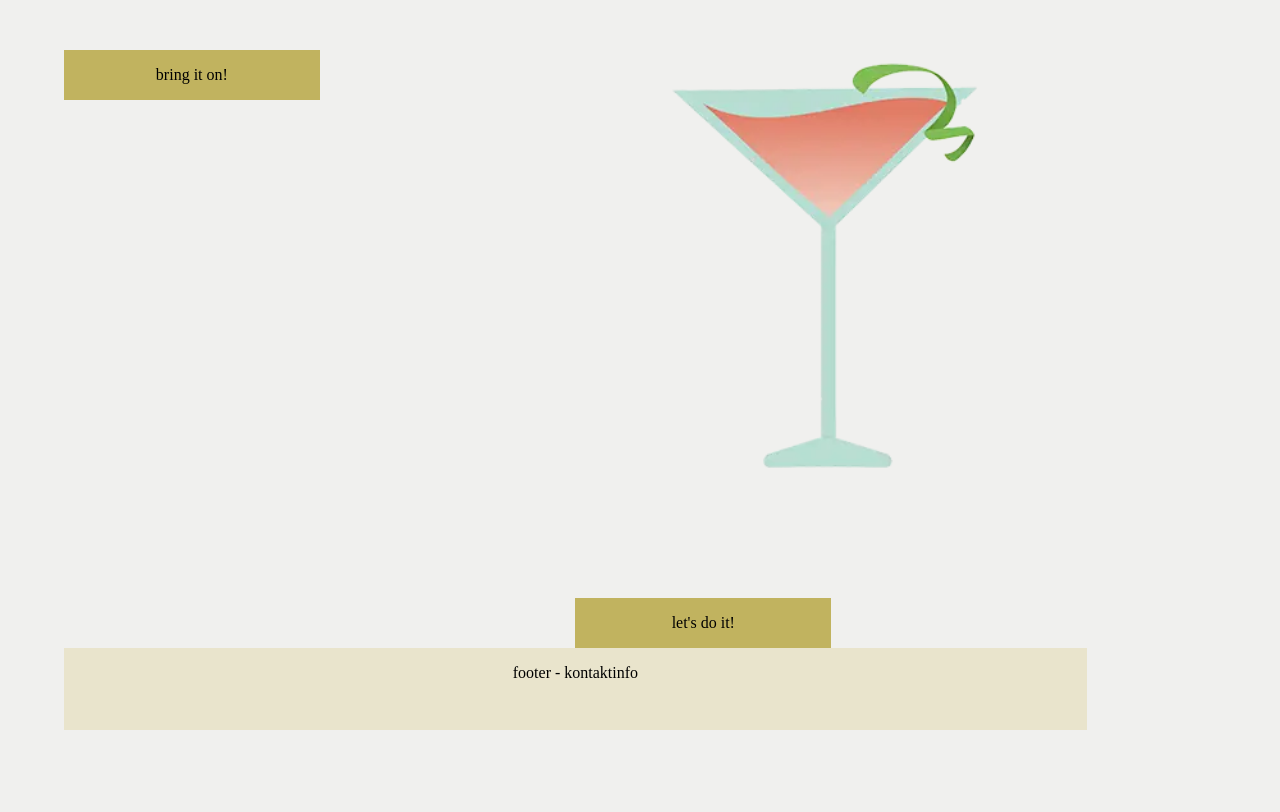
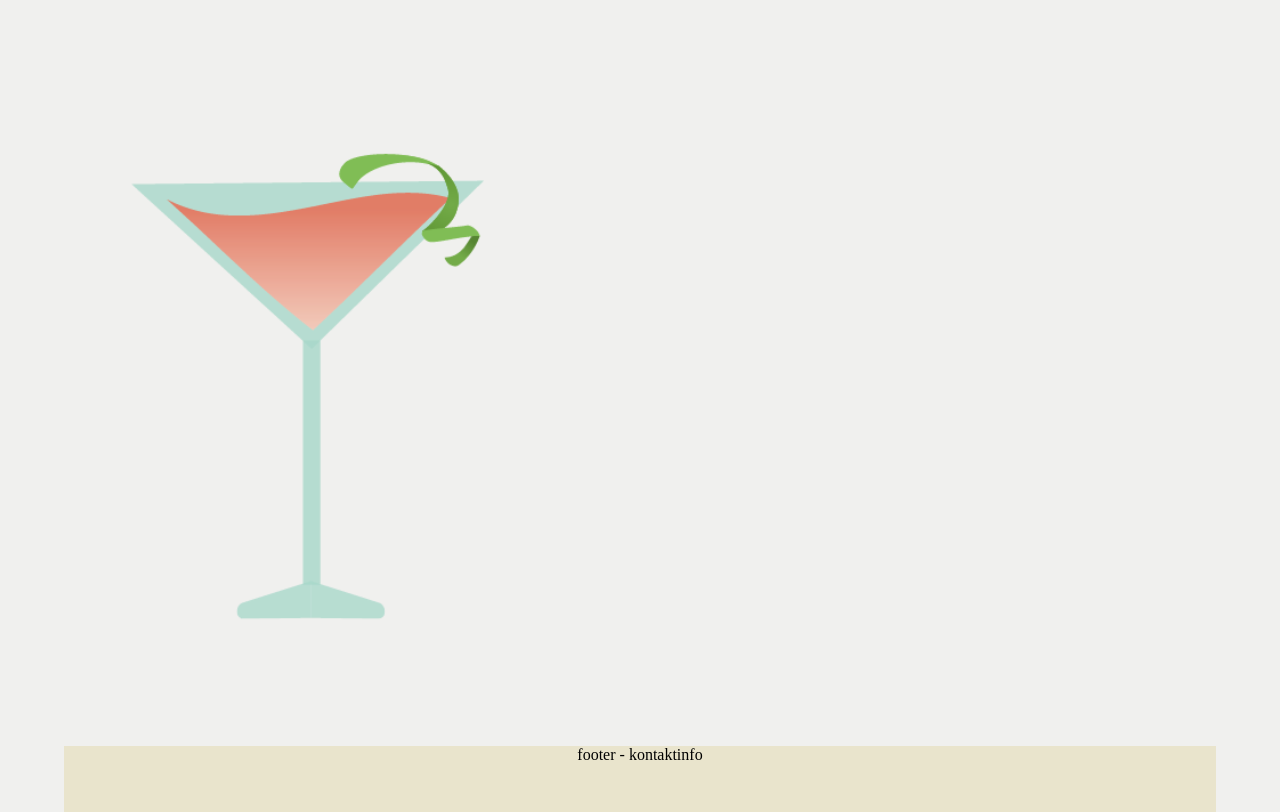
Before and after one commit to idax371t/gruppeprojekt_passion, a plain HTML site: page produkt.html in a window 1280 px wide. Shown: the part 268-1080 px from the top of the page. Before the commit the page ends 998 px from the top, so only its background shows below. Drawn offline with Linux system fonts and the light colour scheme.

Commit message:
whiskey sour

```diff
--- a/css/style.css
+++ b/css/style.css
@@ -57,7 +57,7 @@ h1 {
 
 .product_card {
   display: flex;
-  flex-direction: column;
+  flex-direction: row;
 }
 
 .drink_name {
--- a/produkt.html
+++ b/produkt.html
@@ -30,14 +30,11 @@
       <div class="grid-container">
         <div class="grid-item">
           <h1 class="category_headline">WHISKEY SOUR</h1>
-          <div class="button">
-            <p>bring it on!</p>
+          <img src="img/cosmo.png" alt="Your Image" />
           </div>
         </div>
         <div class="grid-item">
-          <img src="img/cosmopolitan.webp" alt="Your Image" />
-          <div class="button">
-            <p>let's do it!</p>
+
           </div>
         </div>
       </div>
```
Also changed, not shown: img/cosmo.png (added), img/cosmopolitan.webp (deleted).
